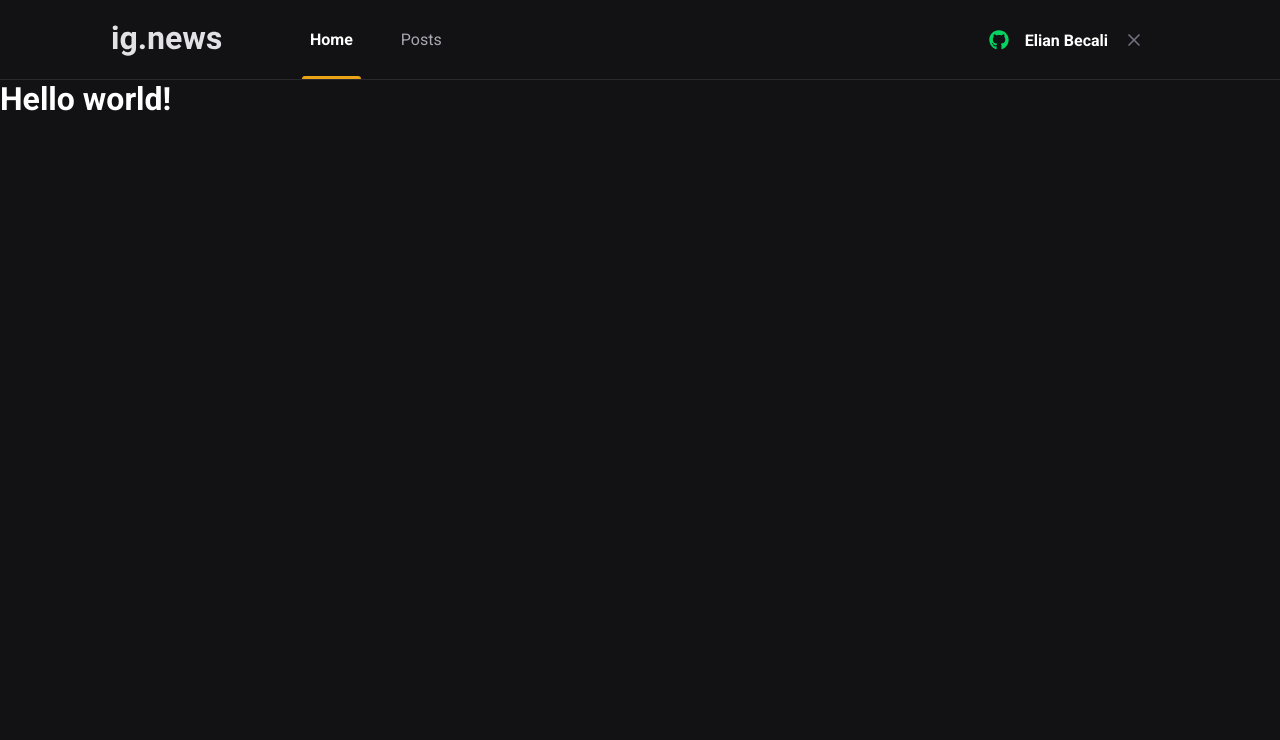
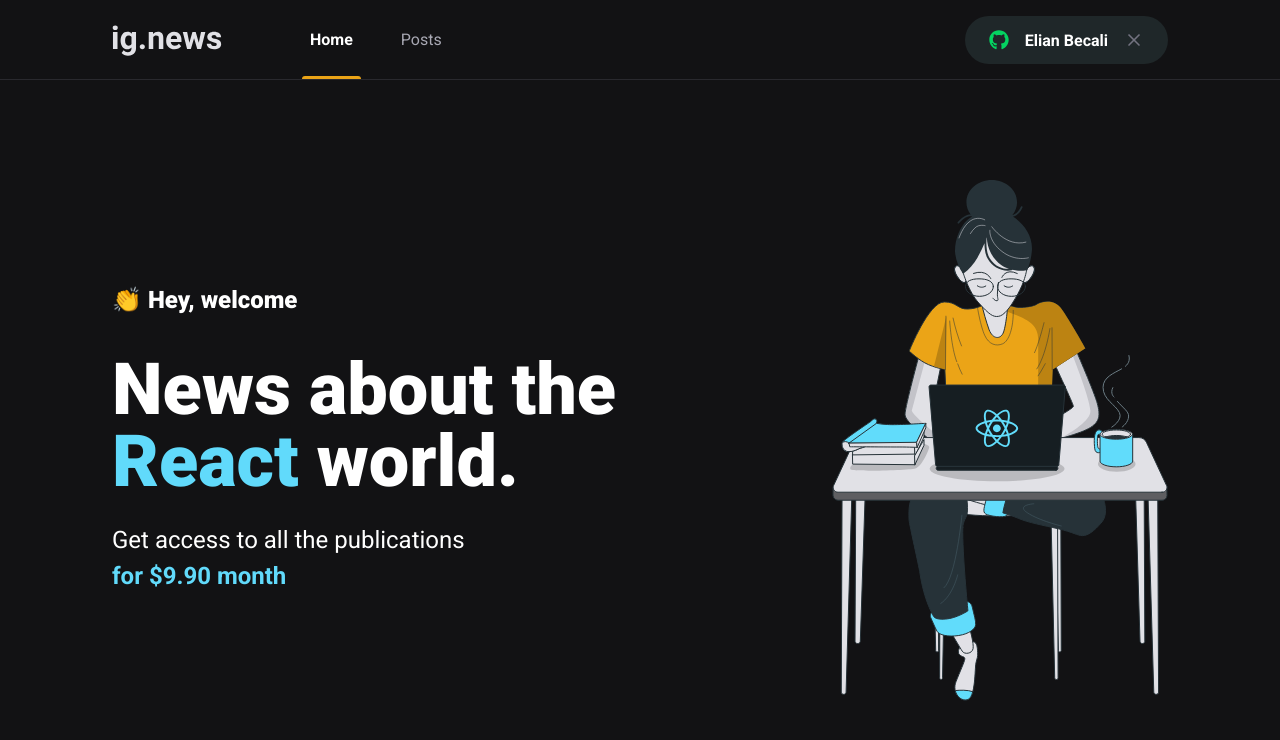
Before and after one commit to elianbecali/ignews, a Next.js app: page / in a window 1280 px wide. Shown: the top 740 px of the page. Built offline with nearby package versions, Linux system fonts and the light colour scheme.

Commit message:
:sparkles: feat: adjust layout home

```diff
--- a/src/pages/index.tsx
+++ b/src/pages/index.tsx
@@ -1,12 +1,24 @@
 import Head from 'next/head';
+
+import styles from './home.module.scss';
 
 export default function Home() {
   return (
     <>
       <Head>
-        <title>Início | ig.news</title>
+        <title>Home | ig.news</title>
       </Head>
-      <h1>Hello world!</h1>
+      <main className={styles.contentContainer}>
+        <section className={styles.hero}>
+          <span>👏 Hey, welcome</span>
+          <h1>News about the <span>React</span> world.</h1>
+          <p>
+            Get access to all the publications <br />
+            <span>for $9.90 month</span>
+          </p>
+        </section>
+        <img src="/images/avatar.svg" alt="Girl coding"/>
+      </main>
     </>
   )
 }
--- a/src/styles/global.scss
+++ b/src/styles/global.scss
@@ -10,6 +10,7 @@
   --gray-100: #E1E1E6;
   --gray-300: #A8A8B3;
   --gray-800: #29292E;
+  --gray-850: #1f2729;
   --gray-900: #121214;
 
   --cyan-500: #61DAFB;
```
